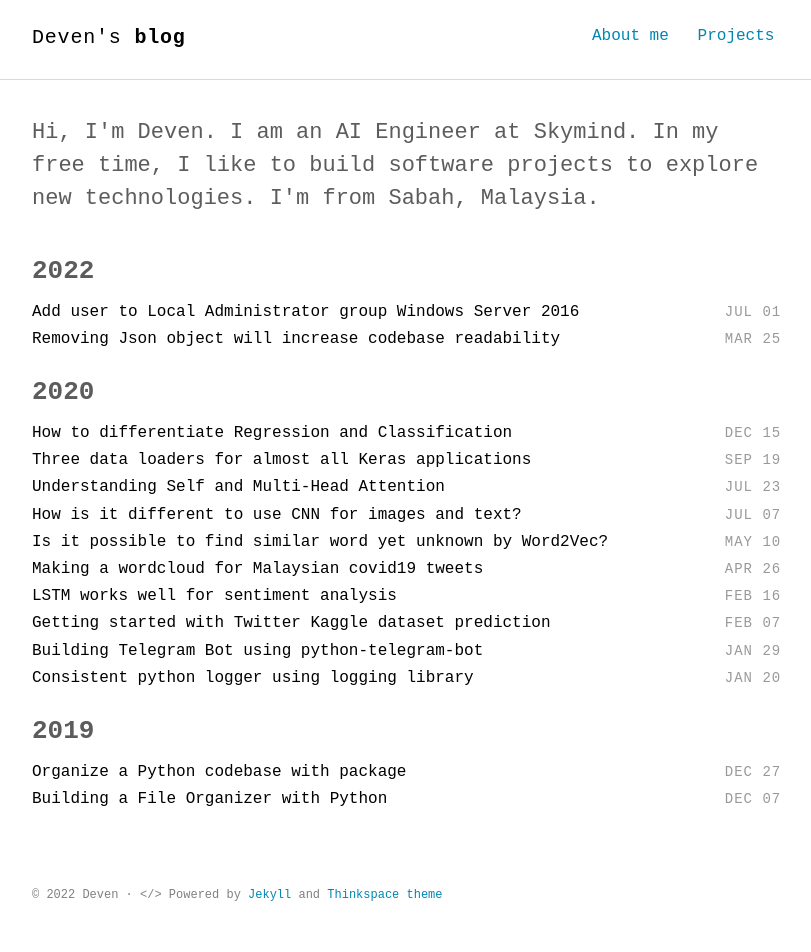
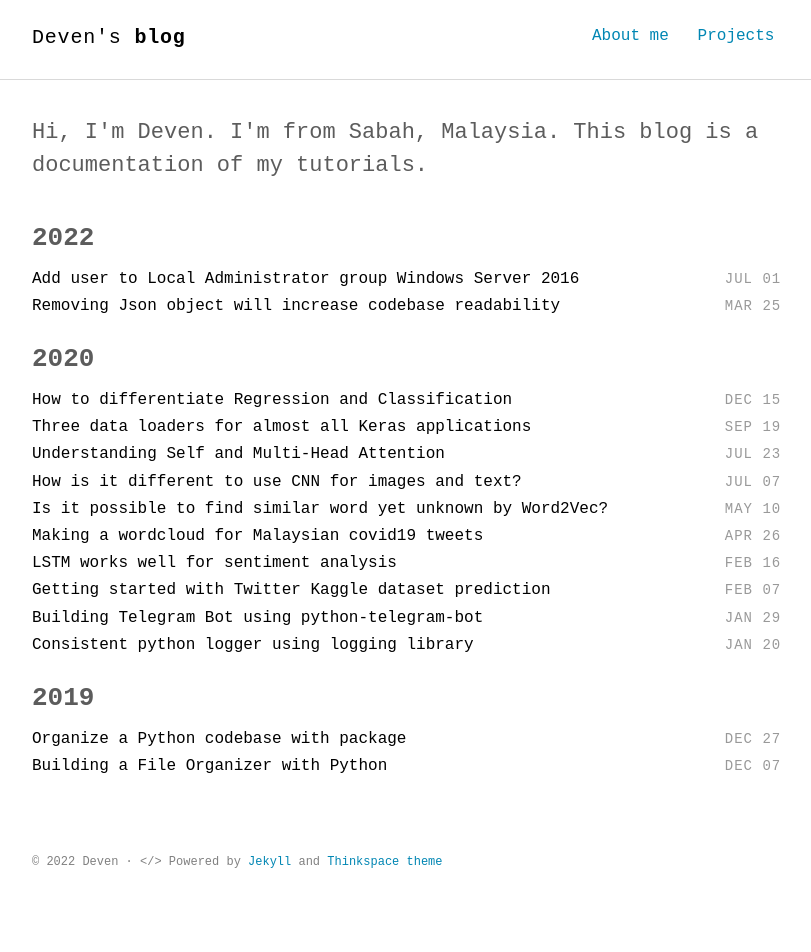
Before and after one commit to devennn/devennn.github.io, a Jekyll site: the page built from index.html, in a window 1280 px wide. Shown: the whole page, without its empty margins (232-1043 px from the left). Built offline with Jekyll 4.4.1, drawn with Linux system fonts in a browser that asks for light colours; some web fonts are replaced; after the commit the page ends 919 px from its top, so only the background shows below that.

Commit message:
Update intro.html

```diff
--- a/_includes/intro.html
+++ b/_includes/intro.html
@@ -1,5 +1,5 @@
 <section class="intro">
   <div class="container">
-    <p class="lead">Hi, I'm Deven. I am an AI Engineer at Skymind. In my free time, I like to build software projects to explore new technologies. I'm from Sabah, Malaysia.</p>
+    <p class="lead">Hi, I'm Deven. I'm from Sabah, Malaysia. This blog is a documentation of my tutorials.</p>
   </div>
 </section>
```
